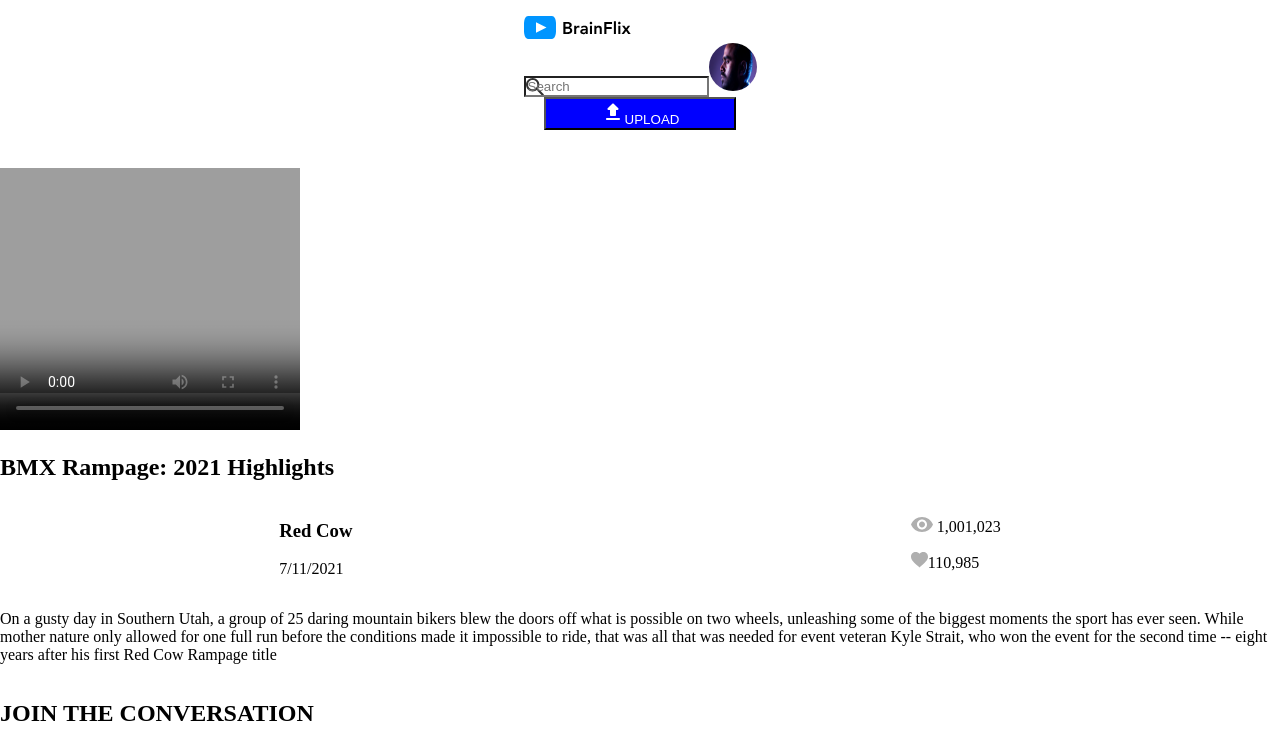
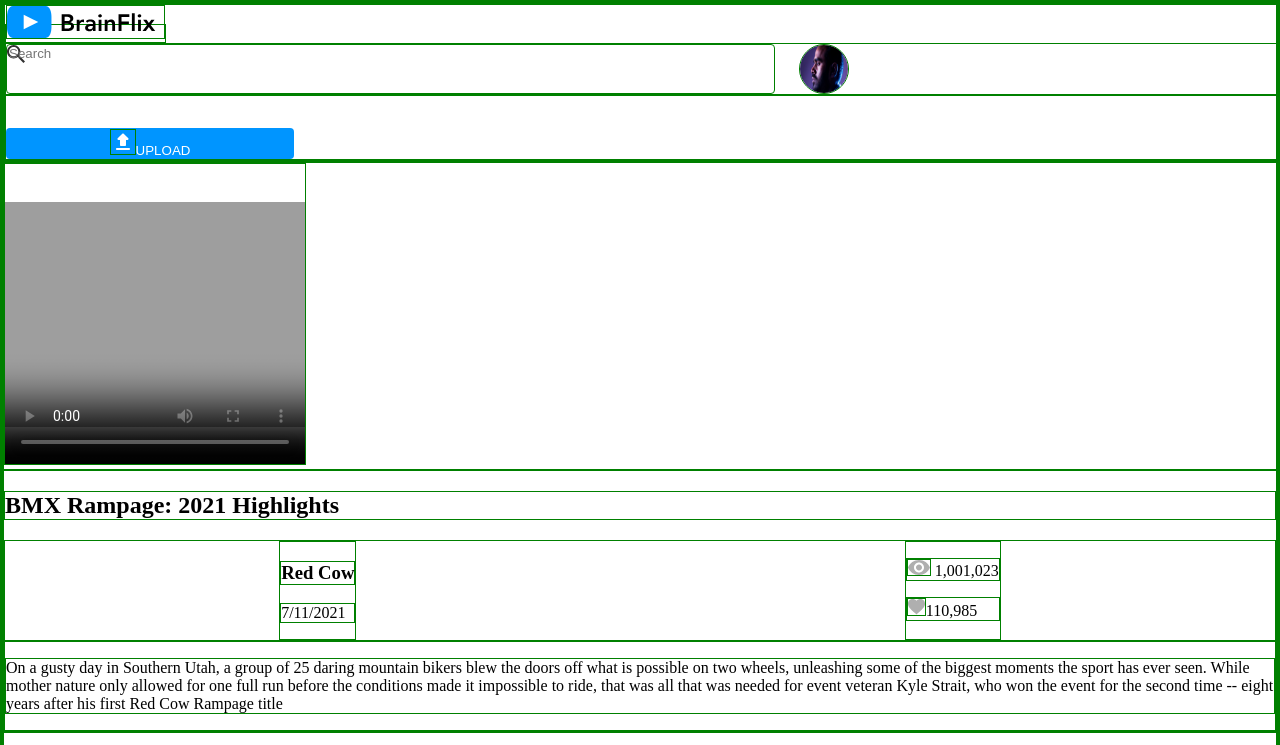
Before and after one commit to rm-jordan/brainflix, a React (Create React App) app: page / in a window 1280 px wide. Shown: the top 745 px of the page. Built offline with nearby package versions, Linux system fonts and the light colour scheme.

Commit message:
got thevideo state selector working, need to sort the fonts and then style the site

```diff
--- a/src/App.js
+++ b/src/App.js
@@ -40,7 +40,7 @@ class App extends Component {
     <Main currentVideo={this.state.currentVideo}/>
     <CommentBox />
     <PostedComments videoDetails={videoDetails}/>
-    <VideoList videoDetails={videoDetails} />
+    <VideoList videoDetails={videoDetails} handleVideoChange={this.handleVideoChange} />
     </>
 
   );
--- a/src/components/Header/Header.js
+++ b/src/components/Header/Header.js
@@ -9,18 +9,21 @@ export default function Header () {
   return (
     <header className="header">
       <div className ="header__container">
-        <a href= "../../../public/index.html" className="header__logo">
-        <img src={logo}
+        <a className="header__logo" href= "../../../public/index.html" >
+        <img className="header__logo__img"  src={logo}
         alt='this is the logo for the Brainflix website' />
         </a>
           <div className='header__search__container'>
             <input className="header__search" type='text' id='search' placeholder='Search'></input>
             <img className = 'header__img' src={defaultPic} alt='small icon of default a person' />
           </div>
-      </div>
+
+      <div className="header__button__container">
       <button className='header__button'><img className='header__button__icon'
       src={buttonIcon} alt='upload icon'
       />UPLOAD</button>
+      </div>
+      </div>
     </header>
   )
 }
--- a/src/components/Header/Header.scss
+++ b/src/components/Header/Header.scss
@@ -1,33 +1,46 @@
-// * {
-//   border: 1px solid green;
-// }
+* {
+  border: 1px solid green;
+}
 
 .header {
-  display: flex;
-  flex-direction: column;
-  justify-content: center;
-  padding-top: 1rem;
-  align-items: center;
+  // display: flex;
+  // flex-direction: column;
+  // justify-content: center;
+  // padding-top: 1rem;
+  // align-items: center;
   &__container {
-    // height: 100%;
-    // display: flex;
-    // // align-items: center;
-    // flex-direction: column;
+    width: 100%;
+    justify-content: center;
+  }
+  &__logo__img {
+    height: 2rem;
+  }
+  &__search__container {
+    display: flex;
+    width: 100%;
   }
   &__img {
     height: 3rem;
     width: 3rem;
     border-radius: 50%;
+    margin-left: 1.5rem;
   }
   &__button {
-    width: 12rem;
-
-    background-color: blue;
-    color: white;
+    width: 18rem;
+    border: none;
+    border-radius: 4px;
+    background-color: #0095ff;
+    color: #ffffff;
+  }
+  &__button__container {
+    padding-top: 2rem;
   }
   &__search {
     background: url(../../assets/images/Icons/search.svg);
     background-repeat: no-repeat;
+    width: 60%;
+    border-radius: 4px;
+    padding-bottom: 2rem;
   }
 }
 
--- a/src/components/HeroVideo/HeroVideo.js
+++ b/src/components/HeroVideo/HeroVideo.js
@@ -11,10 +11,7 @@ import './HeroVideo.scss'
 
 function HeroVideo(props) {
   return (
-    <section
-    onClick={() => {
-      props.handleVideoChange(props.id);
-    }}>
+    <section>
       <video className='video__player' controls poster={props.currentVideo.image}>
       </video>
     </section>
--- a/src/components/VideoList/VideoList.js
+++ b/src/components/VideoList/VideoList.js
@@ -14,7 +14,9 @@ export default function VideoList(props){
     <section>
       <ul>
         {props.videoDetails.map((video)=> {
-          return (<li>
+          return (<li key={video.id} onClick={()=> {
+            props.handleVideoChange(video.id)
+          }}>
             <img className='videolist__img'
             src={video.image} alt={video.title} />
               <div>
--- a/src/styles/app.scss
+++ b/src/styles/app.scss
@@ -1,3 +1,7 @@
+// need to bring in fonts here
+// @use "../styles/partials/typography" as *;
+// @use "../styles/partials/mixins" as *;
+
 body {
   font-size: 16px;
   padding: 0;
--- a/src/styles/partials/_typography.scss
+++ b/src/styles/partials/_typography.scss
@@ -0,0 +1,27 @@
+body {
+  font-family: "AvenirNext LT Pro";
+}
+
+@font-face {
+  font-family: "AvenirNext LT Pro";
+  src: url("../../Assets/Font/AvenirNextLTPro-Regular.otf") format("opentype");
+  font-weight: normal;
+  font-style: normal;
+  font-display: swap;
+}
+
+@font-face {
+  font-family: "AvenirNext LT Pro";
+  src: url("../../Assets/Font/AvenirNextLTPro-Bold.otf") format("opentype");
+  font-weight: bold;
+  font-style: normal;
+  font-display: swap;
+}
+
+@font-face {
+  font-family: "AvenirNext LT Pro";
+  src: url("../../Assets/Font/AvenirNextLTPro-Demi.otf") format("opentype");
+  font-weight: bold;
+  font-style: normal;
+  font-display: swap;
+}
```
